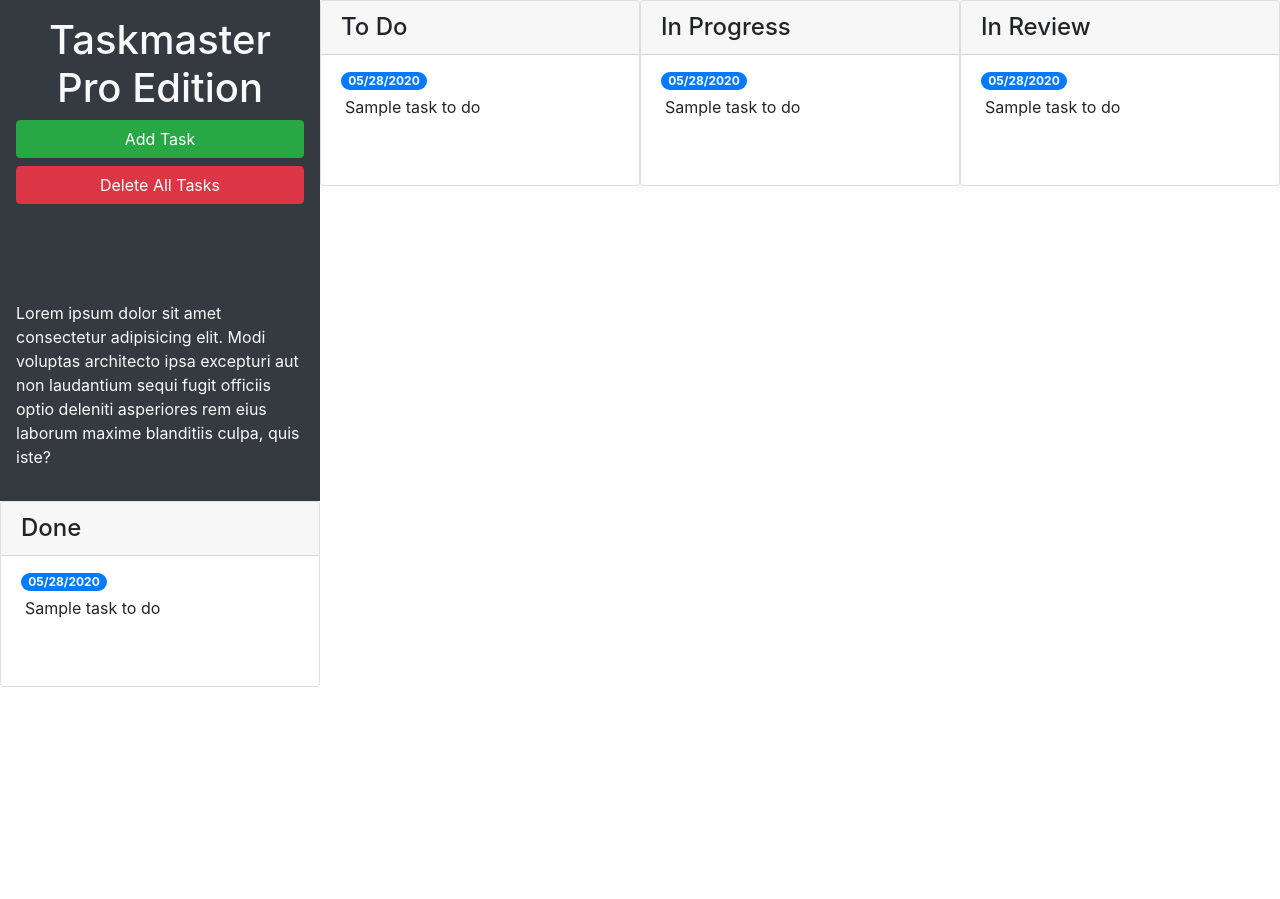
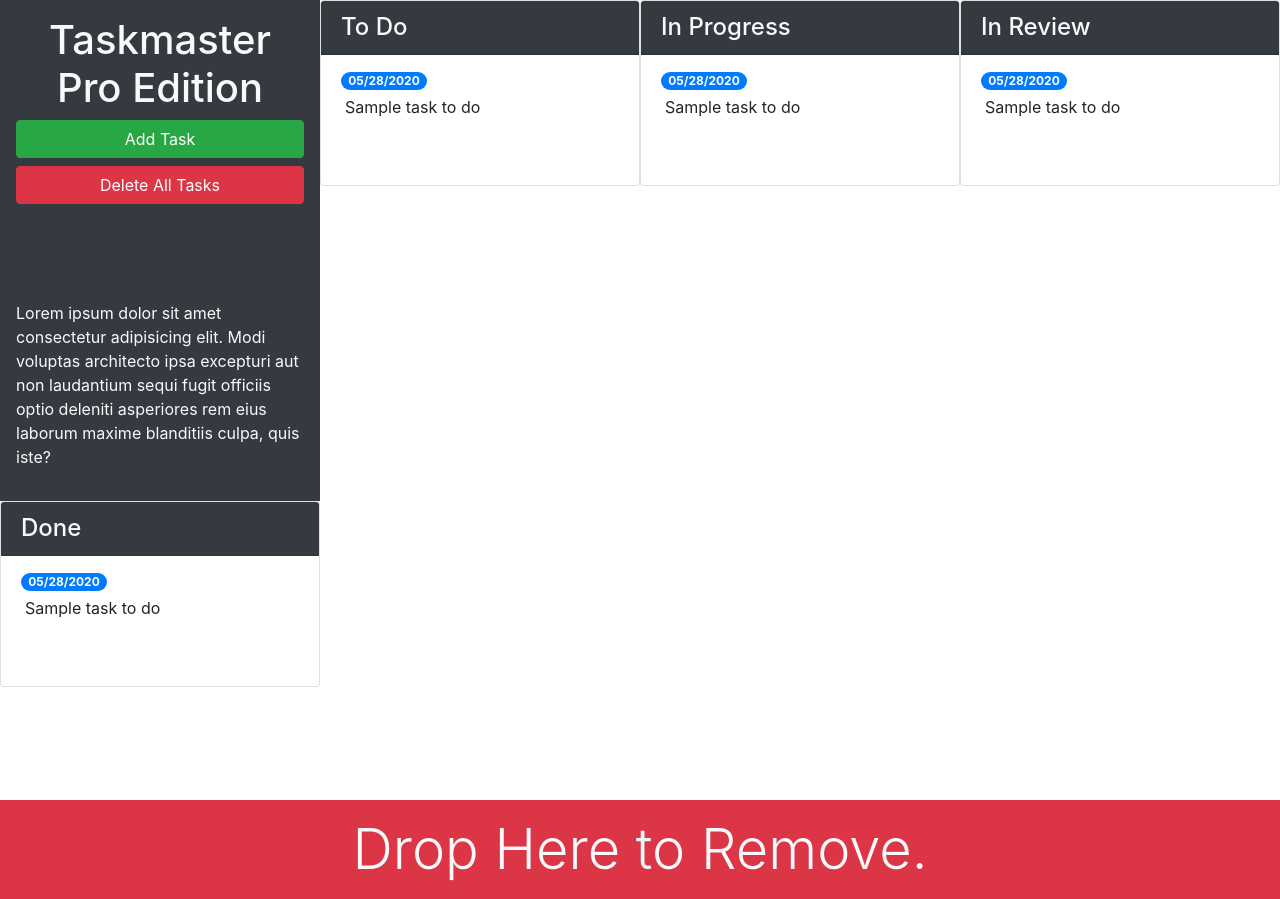
Before and after one commit to cbushehry/taskmaster-pro, a plain HTML site: page index.html in a window 1280 px wide. Before the commit the page ends 800 px from the top, so only its background shows below. Drawn offline with nearby package versions, Linux system fonts and the light colour scheme.

Commit message:
added trash drop v1, refactored sections for tasks with bootstrap v2. wip

```diff
--- a/index.html
+++ b/index.html
@@ -13,18 +13,19 @@
 <body>
 
   <div class="row min-vh-100 no-gutters">
-    <header class="col-12 col-lg-3 bg-dark text-light d-flex flex-column p-4 p-lg-3">
+    <header class="col-12 col-lg-3 bg-dark text-light sticky-top d-flex flex-column p-4 p-lg-3">
       <h1 class="text-center">Taskmaster Pro Edition</h1>
       <button id="create-task" class="btn btn-block btn-success" data-toggle="modal" data-target="#task-form-modal">Add Task</button>
       <button id="remove-tasks" class="btn btn-block btn-danger">Delete All Tasks</button>
-      <p class="mt-auto">Lorem ipsum dolor sit amet consectetur adipisicing elit. Modi voluptas architecto ipsa excepturi aut non
+      <p class="mt-auto d-none d-lg-block">Lorem ipsum dolor sit amet consectetur adipisicing elit. Modi voluptas architecto ipsa excepturi aut non
         laudantium sequi fugit officiis optio deleniti asperiores rem eius laborum maxime blanditiis culpa, quis iste?</p>
     </header>
+
 
         <!-- todo start -->
         <div class="col-12 col-md-6 col-xl-3 mb-3">
           <div class="card">
-            <h4 class="card-header">
+            <h4 class="card-header bg-dark text-light">
               To Do
             </h4>
             <ul id="list-toDo" class="list-group list-group-flush">
@@ -40,7 +41,7 @@
         <!-- in progress start -->
         <div class="col-12 col-md-6 col-xl-3 mb-3">
           <div class="card">
-            <h4 class="card-header">
+            <h4 class="card-header bg-dark text-light">
               In Progress
             </h4>
             <ul id="list-inProgress" class="list-group list-group-flush">
@@ -56,7 +57,7 @@
         <!-- in review start -->
         <div class="col-12 col-md-6 col-xl-3 mb-3">
           <div class="card">
-            <h4 class="card-header">
+            <h4 class="card-header bg-dark text-light">
               In Review
             </h4>
             <ul id="list-inReview" class="list-group list-group-flush">
@@ -72,7 +73,7 @@
         <!-- done start -->
         <div class="col-12 col-md-6 col-xl-3 mb-3">
           <div class="card">
-            <h4 class="card-header">
+            <h4 class="card-header bg-dark text-light">
               Done
             </h4>
             <ul id="list-done" class="list-group list-group-flush">
@@ -84,10 +85,14 @@
           </div>
         </div>
         <!-- done end -->
+      </div>
 
+      <div id="trash">
+        <div class="w-100 bg-danger p-3 text-center text-light display-4">
+          Drop Here to Remove.
+        </div>
       </div>
-    </main>
-  </div>
+
 
   <!-- Modal -->
   <div class="modal fade" id="task-form-modal" tabindex="-1" role="dialog" aria-labelledby="task-form-modal" aria-hidden="true">
```
